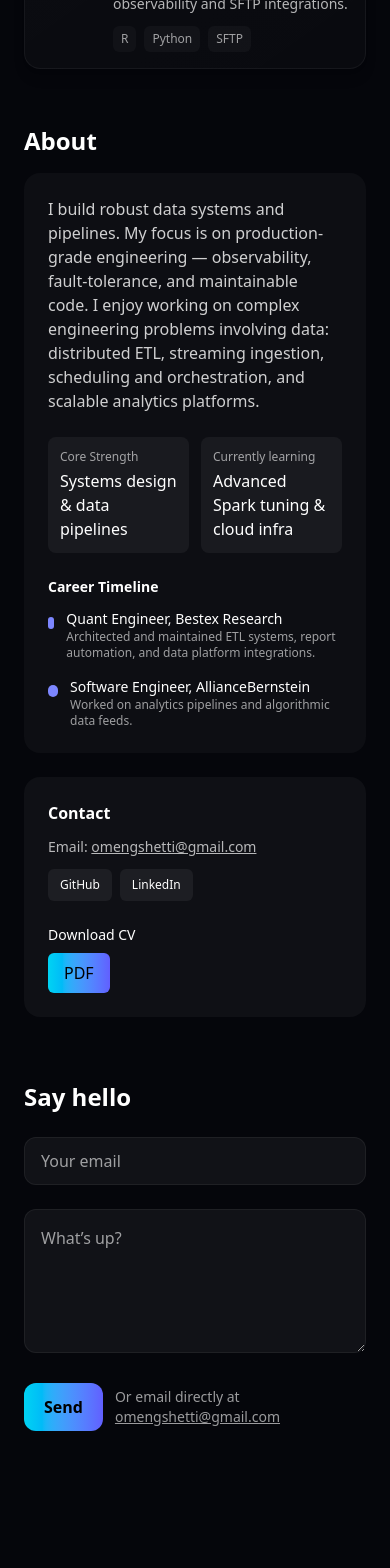
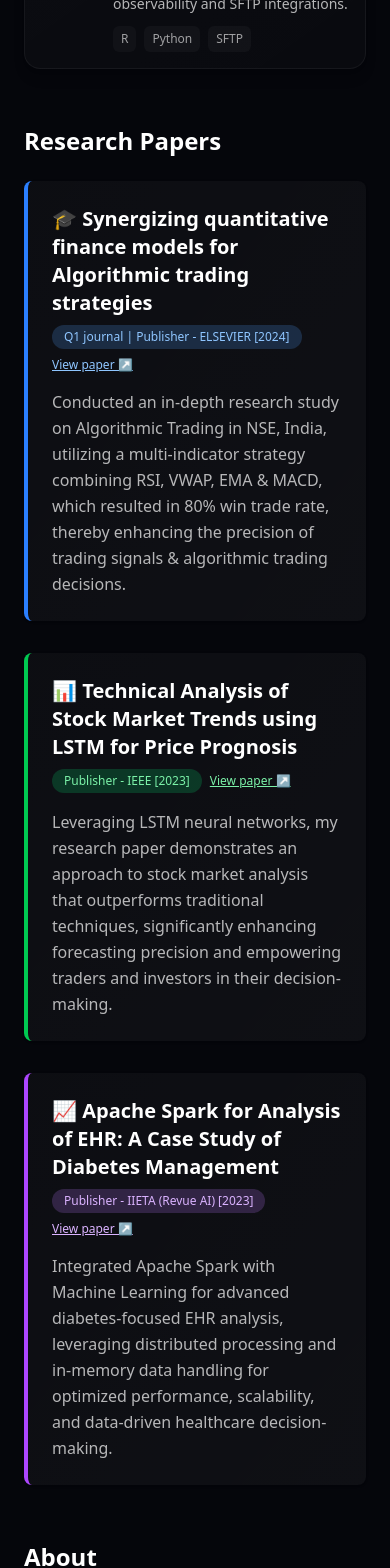
Before and after one commit to omiiii21/portfolio_om, a React (Vite) app: page / in a window 390 px wide. Shown: the part 2380-3948 px from the top of the page. Built offline with nearby package versions, Linux system fonts and the light colour scheme.

Commit message:
Added ResearchPapers section and base animations to it

```diff
--- a/src/App.tsx
+++ b/src/App.tsx
@@ -3,6 +3,7 @@ import DefaultLayout from './layouts/DefaultLayout';
 import Hero from './sections/Hero';
 import Skills from './sections/Skills';
 import Projects from './sections/Projects';
+import ResearchPapers from './sections/ResearchPapers';
 import { projects } from './data/projects'
 import { skills } from './data/skills'
 import About from './sections/About';
@@ -18,6 +19,7 @@ function App() {
       <Hero />
       <Skills skills={skills} />
       <Projects projects={projects} />
+      <ResearchPapers />
       <About />
       <Contact />
     </DefaultLayout>
--- /dev/null
+++ b/src/sections/ResearchPapers.tsx
@@ -0,0 +1,130 @@
+import React from 'react'
+import { motion } from 'framer-motion'
+
+const ResearchPapers: React.FC = () => {
+  return (
+    <section id="research-papers" className="mt-14" aria-labelledby="research-heading">
+      <motion.h2
+        id="research-heading"
+        initial={{ x: -20, opacity: 0 }}
+        whileInView={{ x: 0, opacity: 1 }}
+        viewport={{ once: true }}
+        className="text-2xl font-semibold"
+      >
+        Research Papers
+      </motion.h2>
+
+      <div className="mt-6 flex flex-col gap-8">
+        {/* Paper 1 */}
+        <div className="group relative overflow-hidden bg-gradient-to-br from-gray-50 to-gray-100 dark:from-white/3 dark:to-white/4 border-l-4 border-blue-500 rounded-lg shadow-sm hover:shadow-lg hover:scale-[1.02] transition-all duration-300 p-6">
+          {/* hover fill overlay (desktop) */}
+          <div className="pointer-events-none absolute inset-0 translate-x-full group-hover:translate-x-0 transition-transform duration-500 ease-out bg-gradient-to-l from-blue-500/20 to-transparent dark:from-blue-400/15" />
+          <h3 className="text-xl font-bold text-gray-900 dark:text-white flex items-center gap-2">
+            🎓 Synergizing quantitative finance models for Algorithmic trading strategies
+          </h3>
+          <div className="mt-2 flex flex-wrap items-center gap-2">
+            <span className="inline-block px-3 py-1 bg-blue-100 text-blue-800 dark:bg-blue-400/20 dark:text-blue-300 text-xs font-medium rounded-full">
+              Q1 journal | Publisher - ELSEVIER [2024]
+            </span>
+            {/* mobile link */}
+            <a
+              href="https://www.sciencedirect.com/science/article/pii/S2199853124001288?via%3Dihub"
+              target="_blank"
+              rel="noreferrer"
+              className="md:hidden text-xs font-medium underline text-blue-700 hover:text-blue-900 dark:text-blue-300 dark:hover:text-blue-200"
+              aria-label="View paper on ScienceDirect"
+            >
+              View paper ↗
+            </a>
+          </div>
+          <p className="mt-4 text-gray-600 dark:text-white/70 leading-relaxed">
+            Conducted an in-depth research study on Algorithmic Trading in NSE, India, utilizing a multi-indicator strategy combining RSI, VWAP, EMA & MACD, which resulted in 80% win trade rate, thereby enhancing the precision of trading signals & algorithmic trading decisions.
+          </p>
+          {/* desktop icon link appears on hover */}
+          <a
+            href="https://www.sciencedirect.com/science/article/pii/S2199853124001288?via%3Dihub"
+            target="_blank"
+            rel="noreferrer noopener"
+            className="hidden md:flex items-center justify-center absolute top-4 right-4 w-8 h-8 rounded-full bg-blue-500 text-white dark:bg-blue-400/90 dark:text-black translate-x-6 opacity-0 group-hover:translate-x-0 group-hover:opacity-100 transition-all duration-300"
+            aria-label="Open paper in new tab"
+            title="Open paper"
+          >
+            ↗
+          </a>
+        </div>
+
+        {/* Paper 2 */}
+        <div className="group relative overflow-hidden bg-gradient-to-br from-gray-50 to-gray-100 dark:from-white/3 dark:to-white/4 border-l-4 border-green-500 rounded-lg shadow-sm hover:shadow-lg hover:scale-[1.02] transition-all duration-300 p-6">
+          <div className="pointer-events-none absolute inset-0 translate-x-full group-hover:translate-x-0 transition-transform duration-500 ease-out bg-gradient-to-l from-green-500/20 to-transparent dark:from-green-400/15" />
+          <h3 className="text-xl font-bold text-gray-900 dark:text-white flex items-center gap-2">
+            📊 Technical Analysis of Stock Market Trends using LSTM for Price Prognosis
+          </h3>
+          <div className="mt-2 flex flex-wrap items-center gap-2">
+            <span className="inline-block px-3 py-1 bg-green-100 text-green-800 dark:bg-green-400/20 dark:text-green-300 text-xs font-medium rounded-full">
+              Publisher - IEEE [2023]
+            </span>
+            <a
+              href="https://ieeexplore.ieee.org/abstract/document/10304934"
+              target="_blank"
+              rel="noreferrer"
+              className="md:hidden text-xs font-medium underline text-green-700 hover:text-green-900 dark:text-green-300 dark:hover:text-green-200"
+              aria-label="View paper on IEEE Xplore"
+            >
+              View paper ↗
+            </a>
+          </div>
+          <p className="mt-4 text-gray-600 dark:text-white/70 leading-relaxed">
+            Leveraging LSTM neural networks, my research paper demonstrates an approach to stock market analysis that outperforms traditional techniques, significantly enhancing forecasting precision and empowering traders and investors in their decision-making.
+          </p>
+          <a
+            href="https://ieeexplore.ieee.org/abstract/document/10304934"
+            target="_blank"
+            rel="noreferrer noopener"
+            className="hidden md:flex items-center justify-center absolute top-4 right-4 w-8 h-8 rounded-full bg-green-500 text-white dark:bg-green-400/90 dark:text-black translate-x-6 opacity-0 group-hover:translate-x-0 group-hover:opacity-100 transition-all duration-300"
+            aria-label="Open paper in new tab"
+            title="Open paper"
+          >
+            ↗
+          </a>
+        </div>
+
+        {/* Paper 3 */}
+        <div className="group relative overflow-hidden bg-gradient-to-br from-gray-50 to-gray-100 dark:from-white/3 dark:to-white/4 border-l-4 border-purple-500 rounded-lg shadow-sm hover:shadow-lg hover:scale-[1.02] transition-all duration-300 p-6">
+          <div className="pointer-events-none absolute inset-0 translate-x-full group-hover:translate-x-0 transition-transform duration-500 ease-out bg-gradient-to-l from-purple-500/20 to-transparent dark:from-purple-400/15" />
+          <h3 className="text-xl font-bold text-gray-900 dark:text-white flex items-center gap-2">
+            📈 Apache Spark for Analysis of EHR: A Case Study of Diabetes Management
+          </h3>
+          <div className="mt-2 flex flex-wrap items-center gap-2">
+            <span className="inline-block px-3 py-1 bg-purple-100 text-purple-800 dark:bg-purple-400/20 dark:text-purple-300 text-xs font-medium rounded-full">
+              Publisher - IIETA (Revue AI) [2023]
+            </span>
+            <a
+              href="https://www.iieta.org/journals/ria/paper/10.18280/ria.370616"
+              target="_blank"
+              rel="noreferrer"
+              className="md:hidden text-xs font-medium underline text-purple-700 hover:text-purple-900 dark:text-purple-300 dark:hover:text-purple-200"
+              aria-label="View paper on IIETA"
+            >
+              View paper ↗
+            </a>
+          </div>
+          <p className="mt-4 text-gray-600 dark:text-white/70 leading-relaxed">
+            Integrated Apache Spark with Machine Learning for advanced diabetes-focused EHR analysis, leveraging distributed processing and in-memory data handling for optimized performance, scalability, and data-driven healthcare decision-making.
+          </p>
+          <a
+            href="https://www.iieta.org/journals/ria/paper/10.18280/ria.370616"
+            target="_blank"
+            rel="noreferrer noopener"
+            className="hidden md:flex items-center justify-center absolute top-4 right-4 w-8 h-8 rounded-full bg-purple-500 text-white dark:bg-purple-400/90 dark:text-black translate-x-6 opacity-0 group-hover:translate-x-0 group-hover:opacity-100 transition-all duration-300"
+            aria-label="Open paper in new tab"
+            title="Open paper"
+          >
+            ↗
+          </a>
+        </div>
+      </div>
+    </section>
+  )
+}
+
+export default ResearchPapers
```
